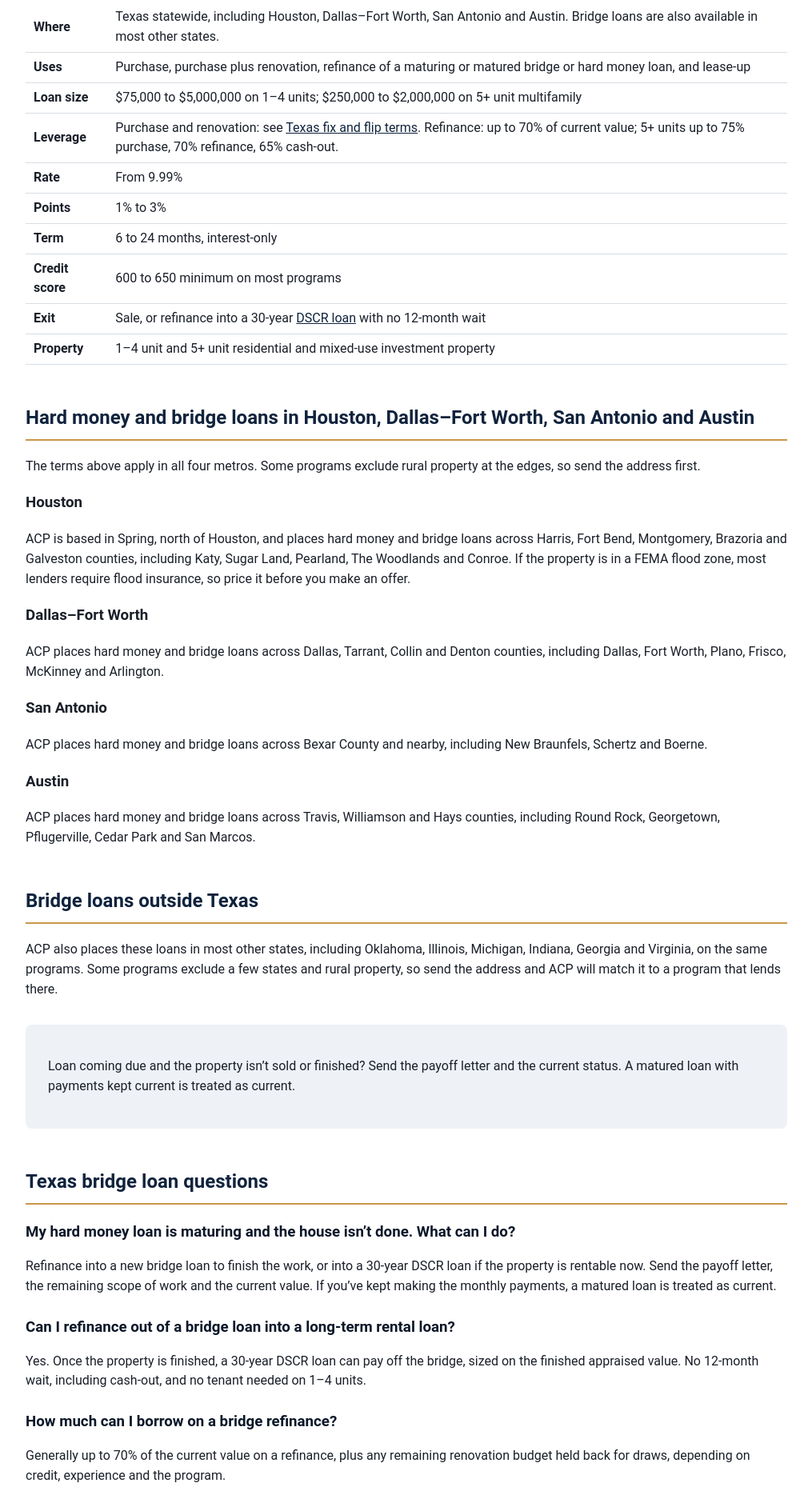
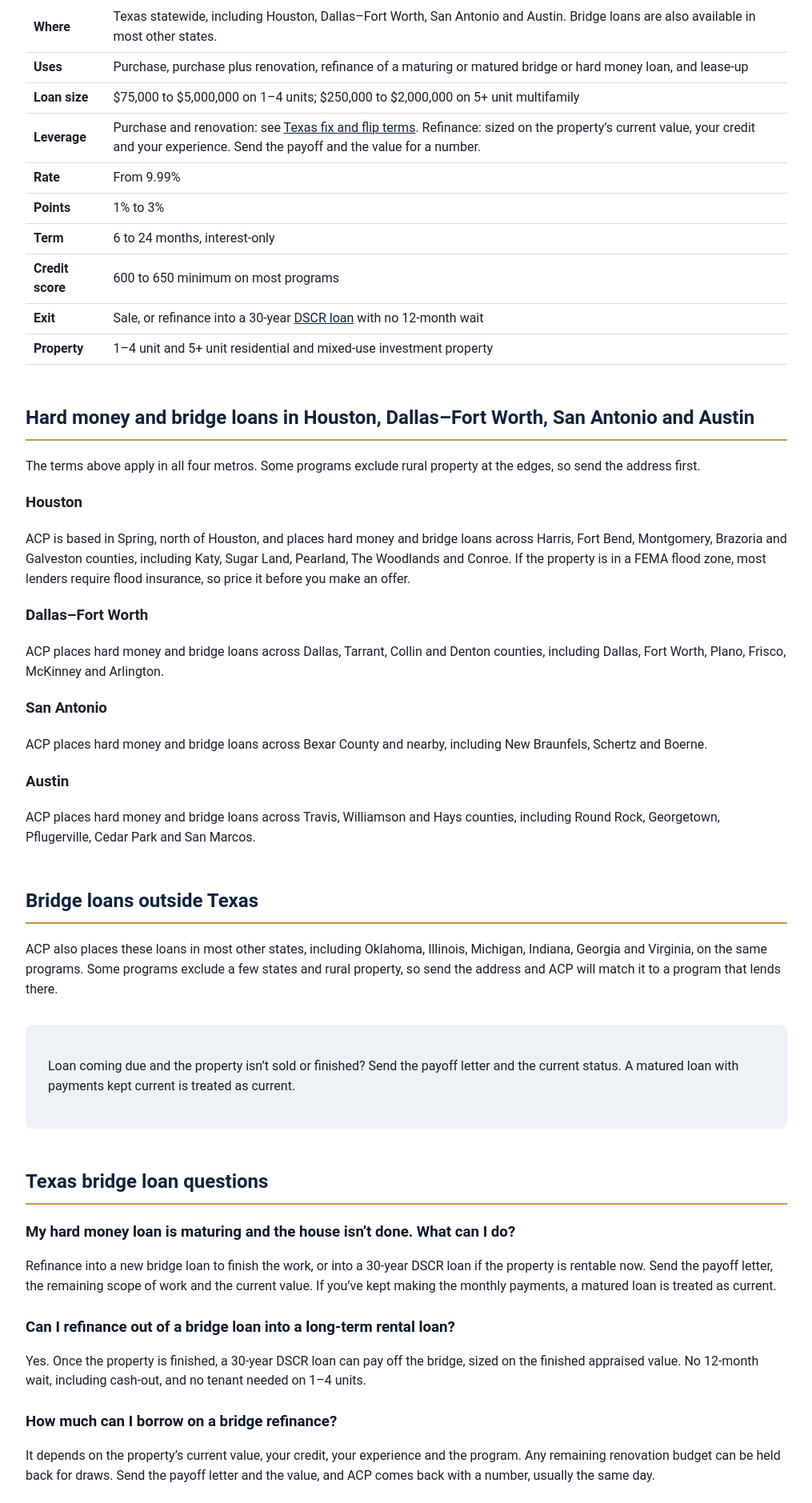
Before and after one commit to stevejwaller/acp-lending, a plain HTML site: page texas-bridge-loans.html in a window 1280 px wide. Shown: the part 963-2842 px from the top of the page at 80% size, without its empty margins (132-1147 px from the left). Drawn offline with Linux system fonts and the light colour scheme.

Commit message:
Bridge page: drop the unconfirmed 70% refinance figure
Steve asked to drop the bridge refinance at up to 70% of current value line;
the refinance amount is now described as sized on value, credit and experience.

Co-Authored-By: Claude Opus 5.5 <noreply@anthropic.com>

```diff
--- a/texas-bridge-loans.html
+++ b/texas-bridge-loans.html
@@ -124,7 +124,7 @@
       "name": "How much can I borrow on a bridge refinance?",
       "acceptedAnswer": {
         "@type": "Answer",
-        "text": "Generally up to 70% of the current value on a refinance, plus any remaining renovation budget held back for draws, depending on credit, experience and the program."
+        "text": "It depends on the property’s current value, your credit, your experience and the program. Any remaining renovation budget can be held back for draws. Send the payoff letter and the value, and ACP comes back with a number, usually the same day."
       }
     },
     {
@@ -219,7 +219,7 @@
 <tr><td>Where</td><td>Texas statewide, including Houston, Dallas&ndash;Fort Worth, San Antonio and Austin. Bridge loans are also available in most other states.</td></tr>
 <tr><td>Uses</td><td>Purchase, purchase plus renovation, refinance of a maturing or matured bridge or hard money loan, and lease-up</td></tr>
 <tr><td>Loan size</td><td>$75,000 to $5,000,000 on 1&ndash;4 units; $250,000 to $2,000,000 on 5+ unit multifamily</td></tr>
-<tr><td>Leverage</td><td>Purchase and renovation: see <a href="/texas-fix-and-flip-loans">Texas fix and flip terms</a>. Refinance: up to 70% of current value; 5+ units up to 75% purchase, 70% refinance, 65% cash-out.</td></tr>
+<tr><td>Leverage</td><td>Purchase and renovation: see <a href="/texas-fix-and-flip-loans">Texas fix and flip terms</a>. Refinance: sized on the property&rsquo;s current value, your credit and your experience. Send the payoff and the value for a number.</td></tr>
 <tr><td>Rate</td><td>From 9.99%</td></tr>
 <tr><td>Points</td><td>1% to 3%</td></tr>
 <tr><td>Term</td><td>6 to 24 months, interest-only</td></tr>
@@ -253,7 +253,7 @@
 </div>
 <div class="faq-item">
   <h3>How much can I borrow on a bridge refinance?</h3>
-  <p>Generally up to 70% of the current value on a refinance, plus any remaining renovation budget held back for draws, depending on credit, experience and the program.</p>
+  <p>It depends on the property&rsquo;s current value, your credit, your experience and the program. Any remaining renovation budget can be held back for draws. Send the payoff letter and the value, and ACP comes back with a number, usually the same day.</p>
 </div>
 <div class="faq-item">
   <h3>Do you make hard money and bridge loans in Houston and Dallas?</h3>
```
